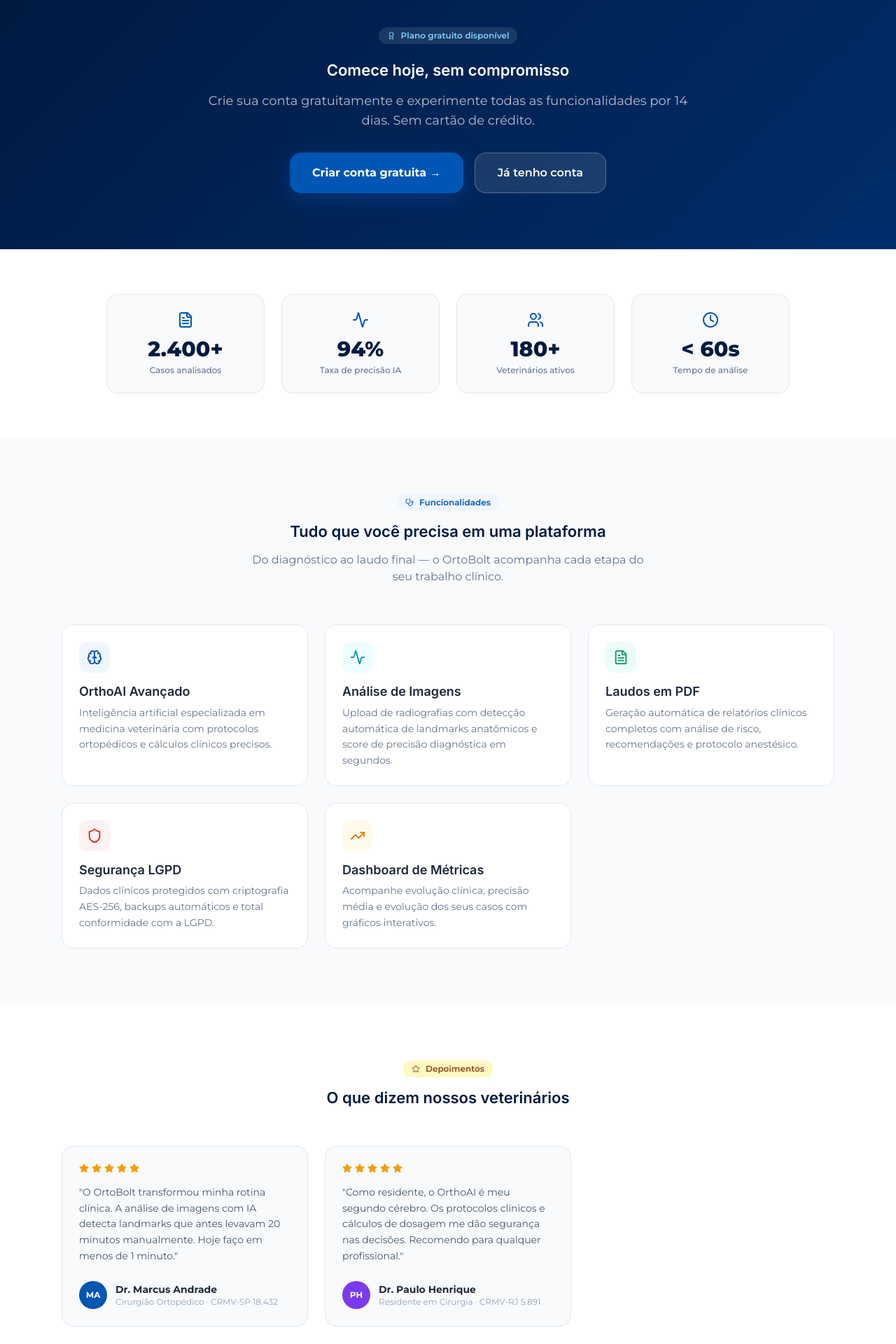
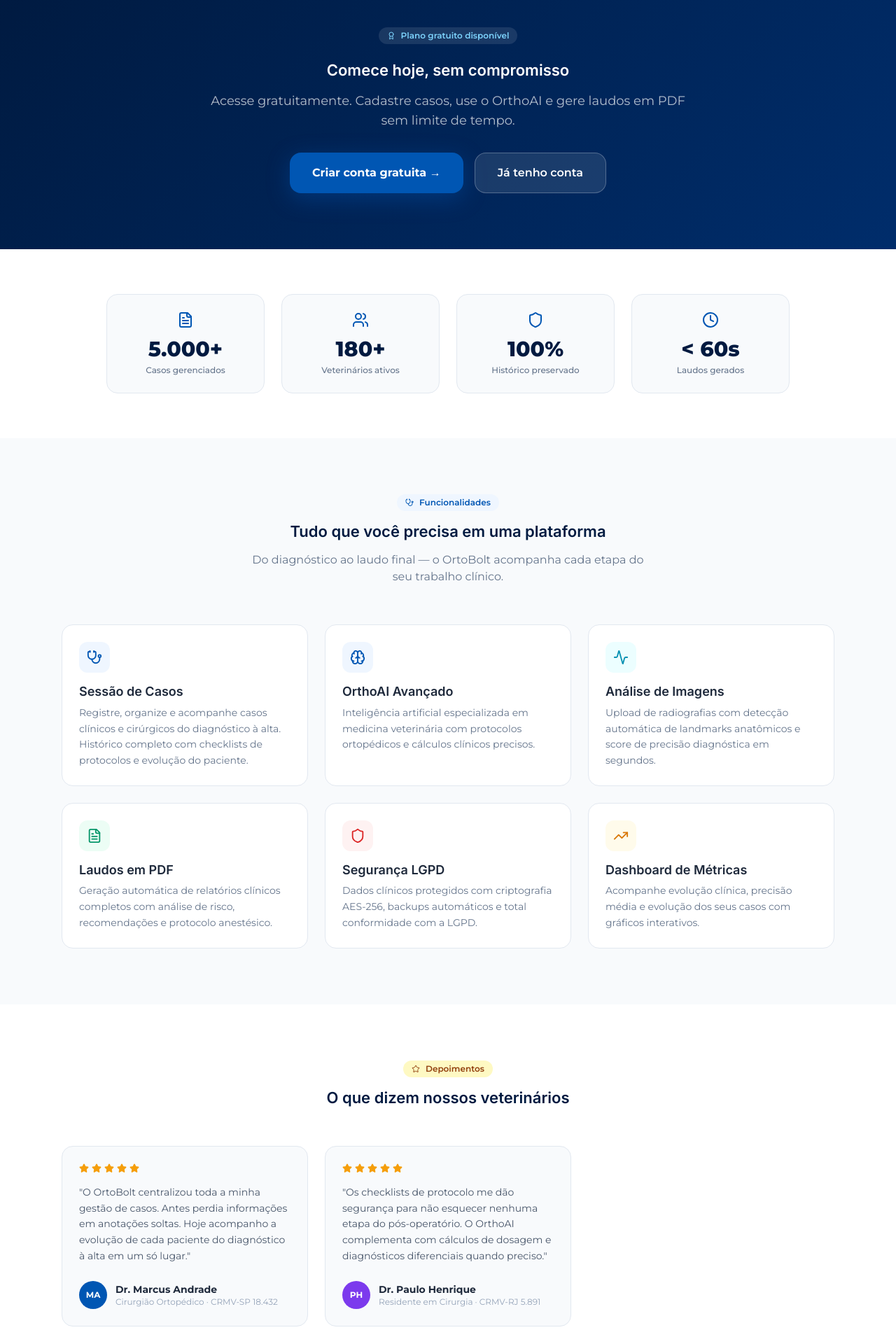
Before and after one commit to trysmartnew/ortobolt, a React (Vite) app: page / in a window 1280 px wide. Shown: the part 860-2780 px from the top of the page at 70% size. Built offline with nearby package versions, Linux system fonts and the light colour scheme; no server answers.

Commit message:
feat: homepage - freemium copy, metricas de gestao, testimonials e sessao de casos como feature #1

```diff
--- a/src/pages/HomePage.tsx
+++ b/src/pages/HomePage.tsx
@@ -7,6 +7,13 @@
 import { useApp } from '@/contexts/AppContext';
 
 const FEATURES = [
+  {
+    icon: Stethoscope,
+    title: 'Sessão de Casos',
+    desc: 'Registre, organize e acompanhe casos clínicos e cirúrgicos do diagnóstico à alta. Histórico completo com checklists de protocolos e evolução do paciente.',
+    color: '#0056b3',
+    bg: '#EFF6FF',
+  },
   {
     icon: Brain,
     title: 'OrthoAI Avançado',
@@ -48,7 +55,7 @@
   {
     name: 'Dr. Marcus Andrade',
     role: 'Cirurgião Ortopédico · CRMV-SP 18.432',
-    text: 'O OrtoBolt transformou minha rotina clínica. A análise de imagens com IA detecta landmarks que antes levavam 20 minutos manualmente. Hoje faço em menos de 1 minuto.',
+    text: 'O OrtoBolt centralizou toda a minha gestão de casos. Antes perdia informações em anotações soltas. Hoje acompanho a evolução de cada paciente do diagnóstico à alta em um só lugar.',
     rating: 5,
     avatar: 'MA',
     color: '#0056b3',
@@ -56,7 +63,7 @@
   {
     name: 'Dr. Paulo Henrique',
     role: 'Residente em Cirurgia · CRMV-RJ 5.891',
-    text: 'Como residente, o OrthoAI é meu segundo cérebro. Os protocolos clínicos e cálculos de dosagem me dão segurança nas decisões. Recomendo para qualquer profissional.',
+    text: 'Os checklists de protocolo me dão segurança para não esquecer nenhuma etapa do pós-operatório. O OrthoAI complementa com cálculos de dosagem e diagnósticos diferenciais quando preciso.',
     rating: 5,
     avatar: 'PH',
     color: '#7C3AED',
@@ -64,10 +71,10 @@
 ];
 
 const STATS = [
-  { value: '2.400+', label: 'Casos analisados', icon: FileText },
-  { value: '94%', label: 'Taxa de precisão IA', icon: Activity },
-  { value: '180+', label: 'Veterinários ativos', icon: Users },
-  { value: '< 60s', label: 'Tempo de análise', icon: Clock },
+  { value: '5.000+', label: 'Casos gerenciados', icon: FileText },
+  { value: '180+',   label: 'Veterinários ativos', icon: Users },
+  { value: '100%',   label: 'Histórico preservado', icon: Shield },
+  { value: '< 60s',  label: 'Laudos gerados', icon: Clock },
 ];
 
 export default function HomePage() {
@@ -283,8 +290,8 @@
             Comece hoje, sem compromisso
           </h2>
           <p className="text-white/70 text-lg mb-8">
-            Crie sua conta gratuitamente e experimente todas as funcionalidades por 14 dias.
-            Sem cartão de crédito.
+            Acesse gratuitamente. Cadastre casos, use o OrthoAI e gere laudos em PDF sem limite de tempo.
+
           </p>
           <div className="flex flex-col sm:flex-row gap-4 justify-center">
             <button
```
